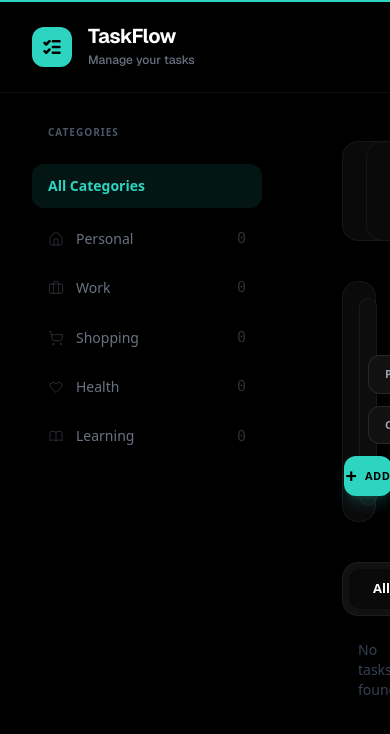
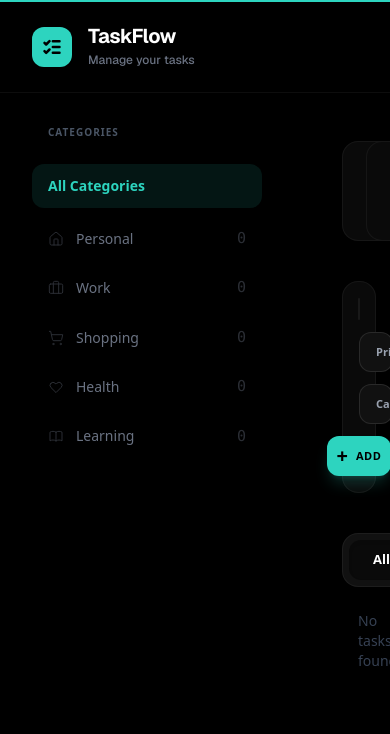
Before and after one commit to samuelesanna727-netizen/taskflow-app, a Next.js app: page / in a window 390 px wide. Shown: the top 734 px of the page. Built offline with nearby package versions, Linux system fonts and the light colour scheme.

Commit message:
Not Responsive 2.0

```diff
--- a/app/components/tasks/TaskInput.tsx
+++ b/app/components/tasks/TaskInput.tsx
@@ -24,11 +24,8 @@ export default function TaskInput({
   onAdd,
   error,
 }: Props) {
-  // STATI PER L'APERTURA DELLE TENDINE
   const [isPriorityOpen, setIsPriorityOpen] = useState(false);
   const [isCategoryOpen, setIsCategoryOpen] = useState(false);
-
-  // STATI PER I PLACEHOLDER DINAMICI
   const [hasSelectedPriority, setHasSelectedPriority] = useState(false);
   const [hasSelectedCategory, setHasSelectedCategory] = useState(false);
 
@@ -40,23 +37,22 @@ export default function TaskInput({
 
   const categoryOptions: Category[] = ["Personal", "Work", "Shopping", "Health", "Learning"];
 
-  // FUNZIONE DI INVIO CON RESET TOTALE
   const handleAddWithReset = () => {
     if (text.trim() === "") {
       onAdd();
       return;
     }
-
     onAdd();
-    // Reset di entrambi i placeholder
     setHasSelectedPriority(false);
     setHasSelectedCategory(false);
   };
 
+  // Classi comuni per altezza e arrotondamento
+  const commonStyles = "h-10 rounded-xl transition-all duration-300";
+
   return (
     <div className="bg-[#0A0A0A] p-4 rounded-[1rem] border border-white/5 mb-10 relative">
 
-      {/* OVERLAY PER CHIUDERE AL CLICK FUORI */}
       {(isPriorityOpen || isCategoryOpen) && (
         <div
           className="fixed inset-0 z-10"
@@ -64,39 +60,35 @@ export default function TaskInput({
         />
       )}
 
-      {/* INPUT BOX */}
-      <div className={`bg-[#0D0D0D] p-2 rounded-[1rem] flex flex-col lg:flex-row gap-3 items-center border transition-all duration-300 relative z-20 ${
-        error ? "border-red-500/80 shadow-[0_0_15px_rgba(239,68,68,0.1)]" : "border-white/5"
-      }`}>
+      <div className="flex flex-col lg:flex-row gap-3 items-center relative z-20">
 
-        {/* INPUT TESTO */}
-        <div className="relative flex-1 w-full">
+        {/* INPUT BOX */}
+        <div className={`flex-1 w-full bg-[#0D0D0D] border flex items-center ${commonStyles} ${
+          error ? "border-red-500/80 shadow-[0_0_15px_rgba(239,68,68,0.1)]" : "border-white/5"
+        }`}>
           <input
             value={text}
             maxLength={50}
             onChange={(e) => setText(e.target.value)}
             onKeyDown={(e) => e.key === "Enter" && handleAddWithReset()}
             placeholder={error ? error : "Add a new task..."}
-            className={`w-full bg-transparent border-none outline-none px-6 py-2 text-sm font-medium transition-colors duration-300 ${
+            className={`w-full bg-transparent border-none outline-none px-6 text-sm font-medium ${
               error ? "placeholder:text-red-400/60 text-red-400" : "text-gray-300 placeholder:text-gray-700"
             }`}
           />
         </div>
 
-        {/* CUSTOM PRIORITY DROPDOWN */}
+        {/* PRIORITY DROPDOWN */}
         <div className="relative w-full lg:w-auto">
           <button
             type="button"
             onClick={() => { setIsPriorityOpen(!isPriorityOpen); setIsCategoryOpen(false); }}
-            className={`flex items-center justify-between w-full lg:min-w-[130px] bg-[#111111] border text-[11px] px-4 py-2.5 rounded-xl font-bold transition-all outline-none ${
+            className={`flex items-center justify-between w-full lg:min-w-[130px] bg-[#111111] border text-[11px] px-4 font-bold outline-none ${commonStyles} ${
               error ? "border-red-500/20 text-red-400/50" : "border-white/10 text-gray-400 hover:border-[#2DD4BF]/50"
             }`}
           >
             <span>
-              {!hasSelectedPriority
-                ? "Priority"
-                : priorityOptions.find(o => o.val === priority)?.label
-              }
+              {!hasSelectedPriority ? "Priority" : priorityOptions.find(o => o.val === priority)?.label}
             </span>
             <svg className={`w-3 h-3 ml-2 transition-transform duration-200 ${isPriorityOpen ? 'rotate-180 text-[#2DD4BF]' : ''}`} fill="none" stroke="currentColor" strokeWidth="3" viewBox="0 0 24 24">
               <path strokeLinecap="round" strokeLinejoin="round" d="M19 9l-7 7-7-7" />
@@ -122,21 +114,16 @@ export default function TaskInput({
           )}
         </div>
 
-        {/* CUSTOM CATEGORY DROPDOWN */}
+        {/* CATEGORY DROPDOWN */}
         <div className="relative w-full lg:w-auto">
           <button
             type="button"
             onClick={() => { setIsCategoryOpen(!isCategoryOpen); setIsPriorityOpen(false); }}
-            className={`flex items-center justify-between w-full lg:min-w-[130px] bg-[#111111] border text-[11px] px-4 py-2.5 rounded-xl font-bold transition-all outline-none ${
+            className={`flex items-center justify-between w-full lg:min-w-[130px] bg-[#111111] border text-[11px] px-4 font-bold outline-none ${commonStyles} ${
               error ? "border-red-500/20 text-red-400/50" : "border-white/10 text-gray-400 hover:border-[#2DD4BF]/50"
             }`}
           >
-            <span>
-              {!hasSelectedCategory
-                ? "Category"
-                : category
-              }
-            </span>
+            <span>{!hasSelectedCategory ? "Category" : category}</span>
             <svg className={`w-3 h-3 ml-2 transition-transform duration-200 ${isCategoryOpen ? 'rotate-180 text-[#2DD4BF]' : ''}`} fill="none" stroke="currentColor" strokeWidth="3" viewBox="0 0 24 24">
               <path strokeLinecap="round" strokeLinejoin="round" d="M19 9l-7 7-7-7" />
             </svg>
@@ -164,7 +151,7 @@ export default function TaskInput({
         {/* BUTTON ADD */}
         <button
           onClick={handleAddWithReset}
-          className={`w-full lg:w-auto flex items-center justify-center px-6 py-2.5 rounded-xl font-black text-sm transition-all shadow-lg ${
+          className={`w-full lg:w-auto flex items-center justify-center px-8 font-black text-sm shadow-lg ${commonStyles} ${
             error
               ? "bg-red-500 text-white opacity-50 cursor-not-allowed"
               : "bg-[#2DD4BF] text-black hover:scale-[1.03] active:scale-95 shadow-[#2DD4BF]/20"
```
